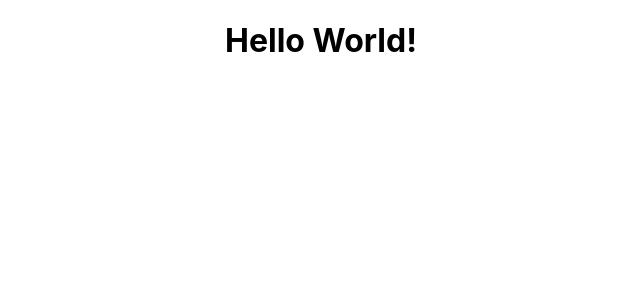
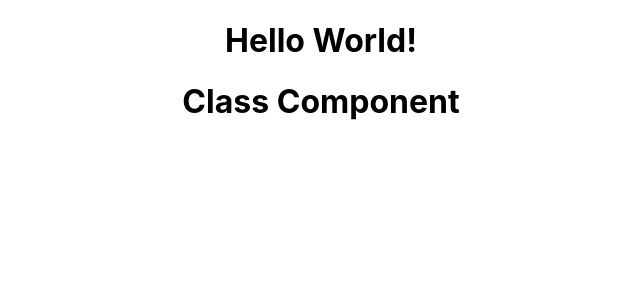
Before and after one commit to SnehaVarshney11/ReactJS, a React (Create React App) app in the folder hello-world/: page / in a window 1280 px wide. Shown: the top 300 px of the page, without its empty margins (319-959 px from the left). Built offline with nearby package versions, Linux system fonts and the light colour scheme.

Commit message:
About Class Component

```diff
--- a/hello-world/src/App.js
+++ b/hello-world/src/App.js
@@ -1,11 +1,13 @@
 import logo from './logo.svg';
 import './App.css';
 import Greet from './components/Greet';
+import Welcome from './components/Welcome';
 
 function App() {
   return (
     <div className="App">
       <Greet />
+      <Welcome />
     </div>
   );
 }
--- /dev/null
+++ b/hello-world/src/components/Welcome.js
@@ -0,0 +1,11 @@
+// Class Component
+import React, {Component} from 'react'
+
+//DEFINE CLASS
+class Welcome extends Component{
+    render() {
+        return <h1>Class Component</h1>
+    }
+}
+
+export default Welcome
```
